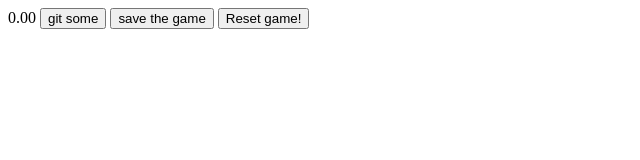
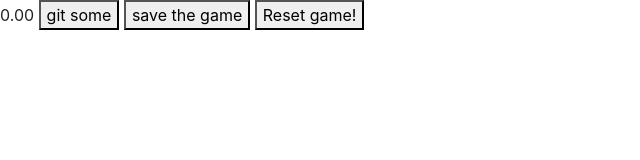
Before and after one commit to MarNicGit/CheeseClicker, a website built with webpack: page dist/index.html in a window 1280 px wide. Shown: the whole page, without its empty margins (0-640 px from the left). Built offline with nearby package versions, Linux system fonts and the light colour scheme.

Commit message:
bootstrap

```diff
--- a/package.json
+++ b/package.json
@@ -5,11 +5,11 @@
   "private": true,
   "dependencies": {
     "@types/jquery": "^3.5.1",
+    "bootstrap": "^4.5.2",
     "css-loader": "^4.3.0",
     "extract-loader": "^5.1.0",
     "file-loader": "^6.1.0",
     "linq": "^3.2.3",
-    "postcss-loader": "^4.0.3",
     "sass": "^1.26.11",
     "style-loader": "^1.3.0",
     "ts-generic-collections-linq": "0.0.3"
--- /dev/null
+++ b/src/style/_bootstrap-import.scss
@@ -0,0 +1,4 @@
+@import "bootstrap/scss/functions"; // Required
+@import "bootstrap/scss/variables"; // Required
+@import "bootstrap/scss/mixins"; // Required
+@import "bootstrap/scss/reboot"; // Required
--- a/src/style/site.scss
+++ b/src/style/site.scss
@@ -1,2 +1,3 @@
 @use 'vars';
 @use 'layout';
+@use 'bootstrap-import';
```
